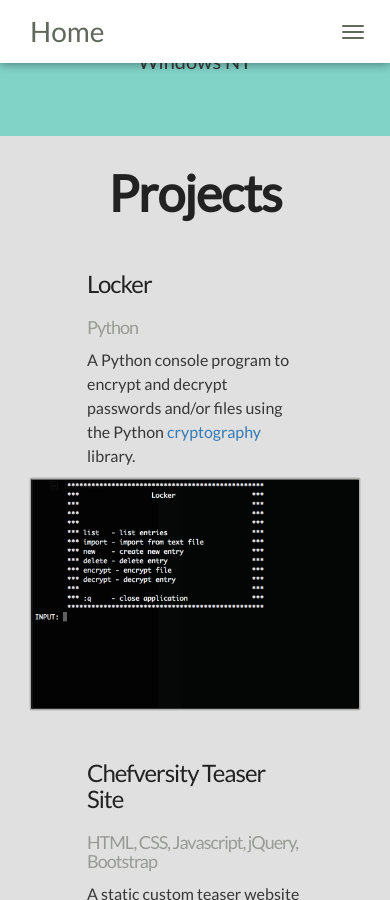
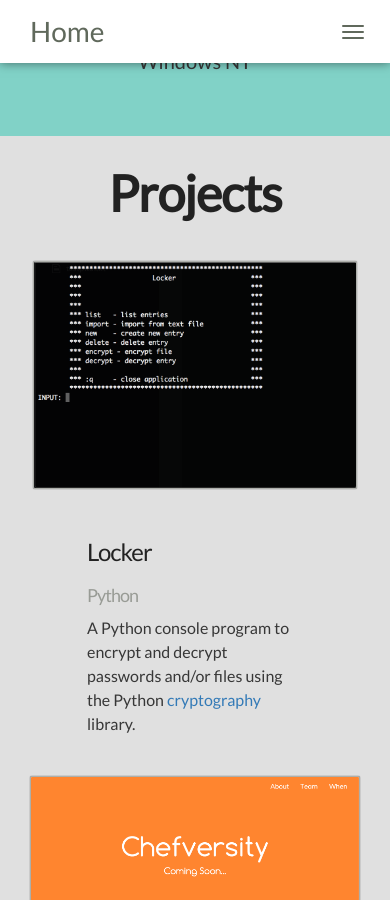
Before and after one commit to eric-cc-su/eric-cc-su.github.io, a Jekyll site: the page built from index.html, in a window 390 px wide and 900 px high, scrolled down 3071 px. Built offline with Jekyll 4.4.1, drawn with Linux system fonts in a browser that asks for light colours; some of the changed text lies outside the part shown.

Commit message:
Index page changes

```diff
--- a/_includes/navbar.html
+++ b/_includes/navbar.html
@@ -22,6 +22,6 @@
             </ul>
         </nav>
     </div>
-    <div class="brogress-top" style="height: 13px;"></div>
+    <div class="brogress-top" style="height: 5px;"></div>
 </div>
 <!-- END NAVBAR -->
--- a/index.html
+++ b/index.html
@@ -195,7 +195,7 @@
         <h1 class="section-title">Projects</h1>
 
         <div class="col-md-12 trail">
-            <div class="col-md-5 graphics mobile_hide" style="padding: 0 5%;">
+            <div class="col-md-5 graphics" style="padding: 0 5%;">
                 <a href="https://github.com/eric-cc-su/locker" class="trail">
                     <img src="../images/index/locker.png" alt="Locker" class="img-responsive center-block project_image">
                 </a>
@@ -209,14 +209,14 @@
                   A Python console program to encrypt and decrypt passwords and/or files using the Python <a href="https://cryptography.io/en/latest/" alt="Python Cryptography library">cryptography</a> library.
                 </p>
             </div>
-            <div class="col-md-5 graphics mobile_show">
-                <a href="https://github.com/eric-cc-su/locker" class="trail">
-                    <img src="../images/index/locker.png" alt="Locker" class="img-responsive center-block project_image">
-                </a>
-            </div>
         </div>
 
         <div class="col-md-12 trail">
+            <div class="col-md-5 graphics">
+                <a href="http://chefversity.com/" class="trail">
+                    <img src="../images/index/chefversity.png" alt="chefversity" class="img-responsive center-block project_image">
+                </a>
+            </div>
             <div class="col-md-7 project_description">
                 <a href="https://bitbucket.org/eric-cc-su/staticnbc" class="jobhead">
                     <h3>Chefversity Teaser Site</h3>
@@ -227,15 +227,10 @@
                     written from scratch using the Bootstrap framework.
                 </p>
             </div>
-            <div class="col-md-5 graphics">
-                <a href="http://chefversity.com/" class="trail">
-                    <img src="../images/index/chefversity.png" alt="chefversity" class="img-responsive center-block project_image">
-                </a>
-            </div>
         </div>
 
         <div class="col-md-12 trail">
-            <div class="col-md-5 graphics mobile_hide" style="padding: 0 5%;">
+            <div class="col-md-5 graphics" style="padding: 0 5%;">
                 <a href="http://ericsu.me/blog" class="trail">
                     <img src="../images/index/ericsu.png" alt="Eric Su" class="img-responsive center-block project_image">
                 </a>
@@ -247,16 +242,10 @@
                 <h4 class="job_subhead">HTML, CSS, Javascript, jQuery, Bootstrap, (Ruby)</h4>
                 <p>
                     This website was produced using the Jekyll static content generator and Liquid template engine
-                    via GitHub Pages. The entire front-end has been written from scratch. A
-                    <a href="http://ericsu.me/tech/2015/06/02/jekyll-category-tag-automation.html">developer-side
-                        Ruby Jekyll plugin</a> was written to automate the process required to implement tags and
-                    categories in a way compatible with GitHub Pages' deployment process.
+                    via GitHub Pages. The entire front-end has been written from scratch and a <a href="http://ericsu.me/tech/2015/06/02/jekyll-category-tag-automation.html">developer-side
+                        Ruby Jekyll plugin</a> was written to automate the implementation of tags and
+                    categories.
                 </p>
-            </div>
-            <div class="col-md-5 graphics mobile_show">
-                <a href="http://ericsu.me/blog" class="trail">
-                    <img src="../images/index/ericsu.png" alt="Eric Su" class="img-responsive center-block project_image">
-                </a>
             </div>
         </div>
 
--- a/stylesheets/newindex.css
+++ b/stylesheets/newindex.css
@@ -280,7 +280,7 @@ footer ul li a {
 }
 
 .navmin {
-    top: -50px;
+    top: -58px;
     box-shadow: 0 0 10px rgba(0,0,0,0.5);
 }
 
@@ -384,7 +384,7 @@ hr.post_list {
     border-radius: 2px;
     /*box-shadow: 1px 1px 4px #111;*/
     box-shadow: 0 0 1px #111;
-    width: 400px;
+    width: 350px;
 }
 
 .project_image:hover {
```
